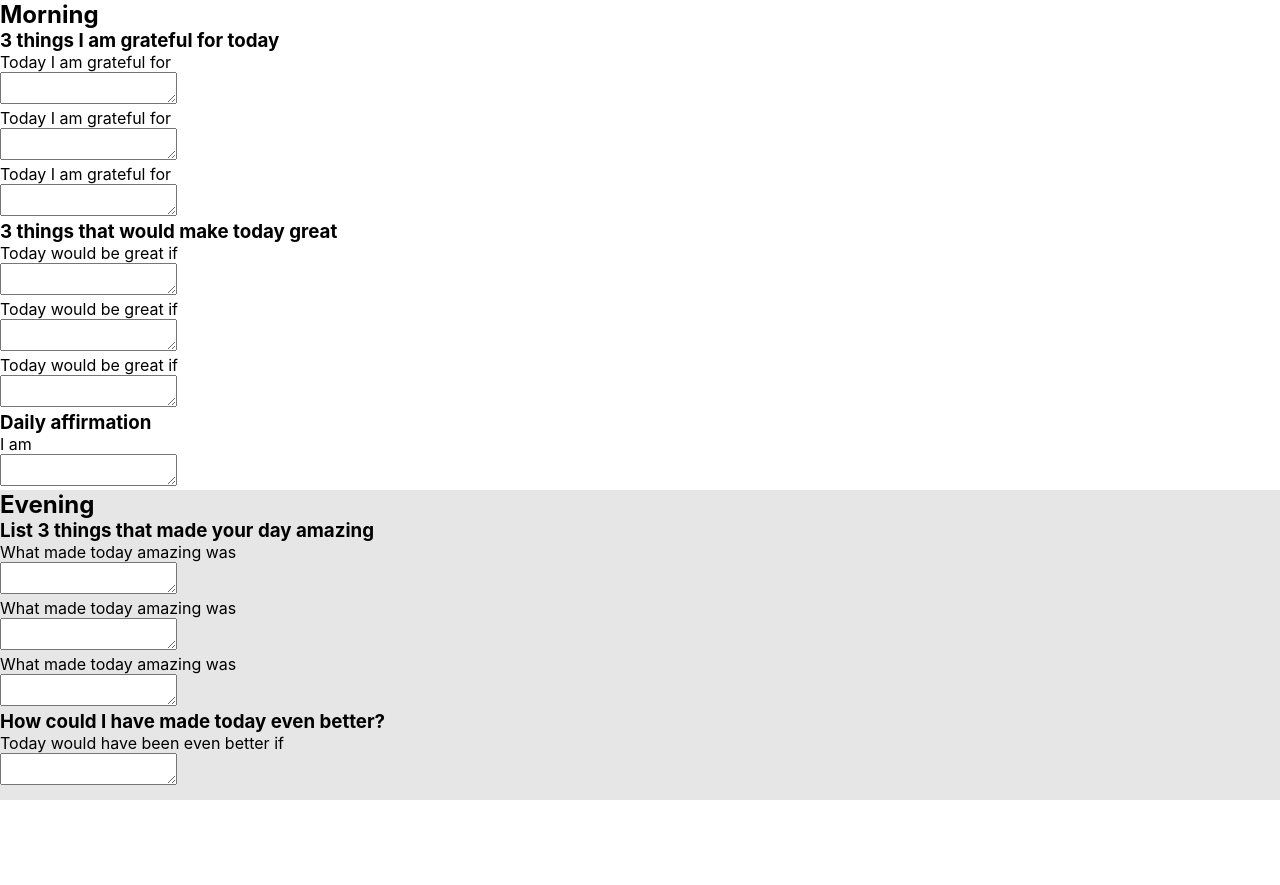
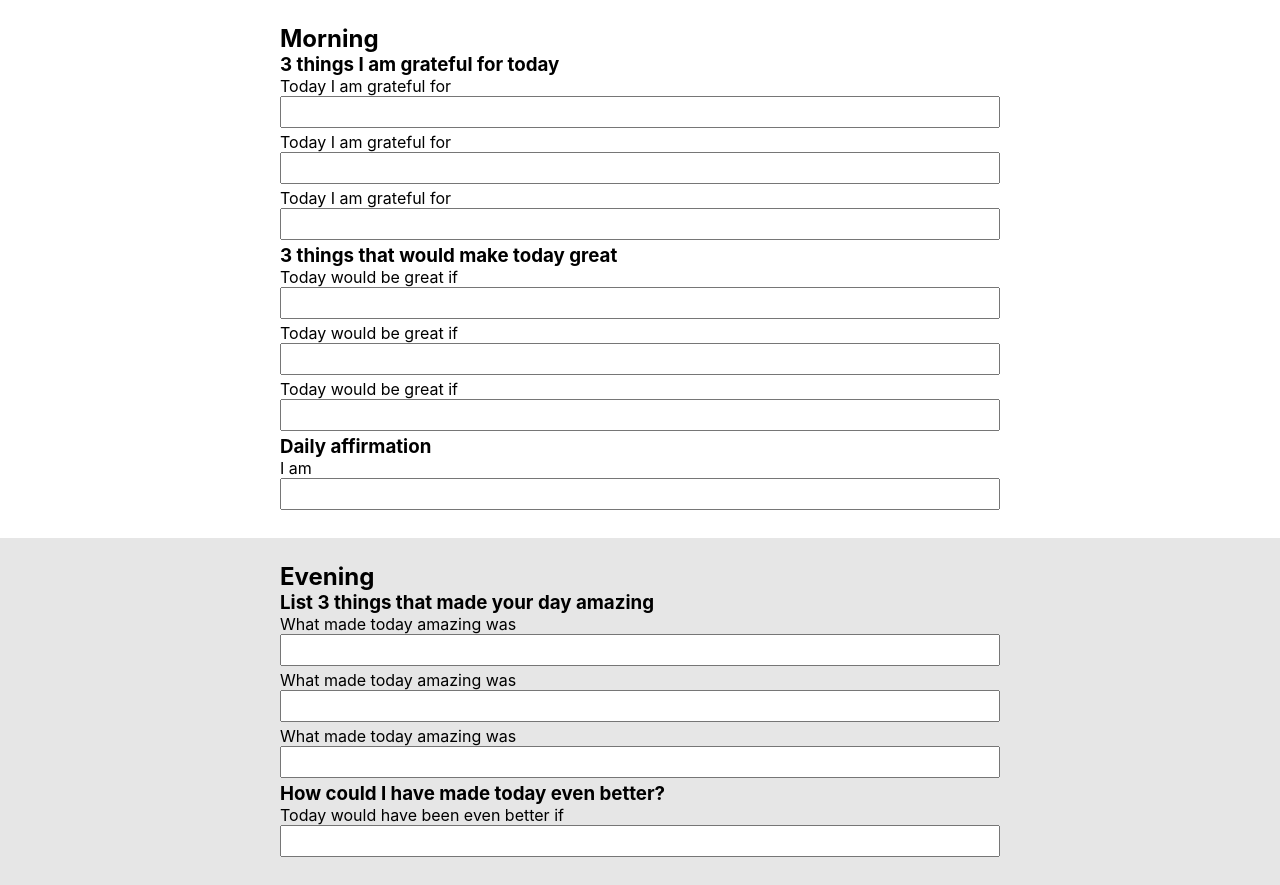
Before and after one commit to healhealth/gratitude-journal-react, a React (Create React App) app: page / in a window 1280 px wide. Before the commit the page ends 800 px from the top, so only its background shows below. Built offline with nearby package versions, Linux system fonts and the light colour scheme.

Commit message:
Improved layout

```diff
--- a/src/components/PageForm/PageForm.css
+++ b/src/components/PageForm/PageForm.css
@@ -4,6 +4,17 @@
   grid-template-rows: min-content auto;
 }
 
+.MorningForm,
+.EveningForm {
+  padding-block: 24px;
+  padding-inline: 20px;
+}
+
 .EveningForm {
   background-color: hsl(0, 0%, 90%);
 }
+
+.AlignCenter {
+  max-width: 720px;
+  margin: 0 auto;
+}
--- a/src/components/PageForm/PageForm.js
+++ b/src/components/PageForm/PageForm.js
@@ -6,6 +6,7 @@ const PageForm = () => {
   return (
     <div className="PageForm">
       <section className="MorningForm">
+        <div className="AlignCenter">
           <h2>Morning</h2>
 
           <h3>3 things I am grateful for today</h3>
@@ -20,8 +21,10 @@ const PageForm = () => {
 
           <h3>Daily affirmation</h3>
           <PageFormItem leadText="I am" />
+        </div>
       </section>
       <section className="EveningForm">
+        <div className="AlignCenter">
           <h2>Evening</h2>
 
           <h3>List 3 things that made your day amazing</h3>
@@ -31,6 +34,7 @@ const PageForm = () => {
 
           <h3>How could I have made today even better?</h3>
           <PageFormItem leadText="Today would have been even better if" />
+        </div>
       </section>
     </div>
   );
--- /dev/null
+++ b/src/components/PageForm/PageFormItem/PageFormItem.css
@@ -0,0 +1,5 @@
+.PageFormItemTextarea {
+  width: 100%;
+  resize: none;
+  overflow: hidden;
+}
--- a/src/components/PageForm/PageFormItem/PageFormItem.js
+++ b/src/components/PageForm/PageFormItem/PageFormItem.js
@@ -1,8 +1,10 @@
+import "./PageFormItem.css";
+
 const PageFormItem = (props) => {
   return (
     <div>
       <p>{props.leadText}</p>
-      <textarea></textarea>
+      <textarea className="PageFormItemTextarea"></textarea>
     </div>
   );
 };
```
Lines whose indentation alone changed are shown as unchanged.
